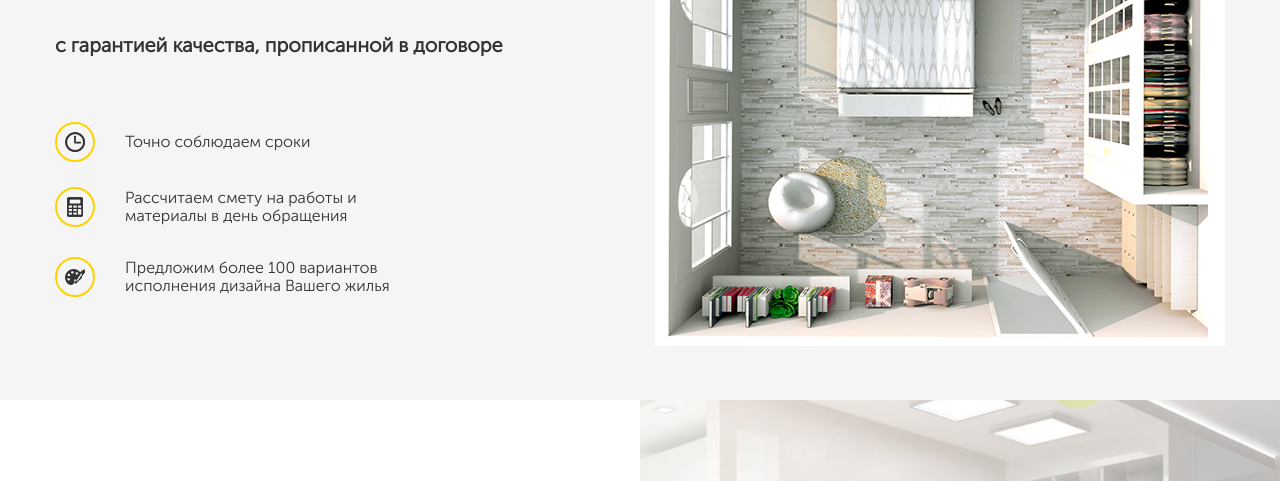
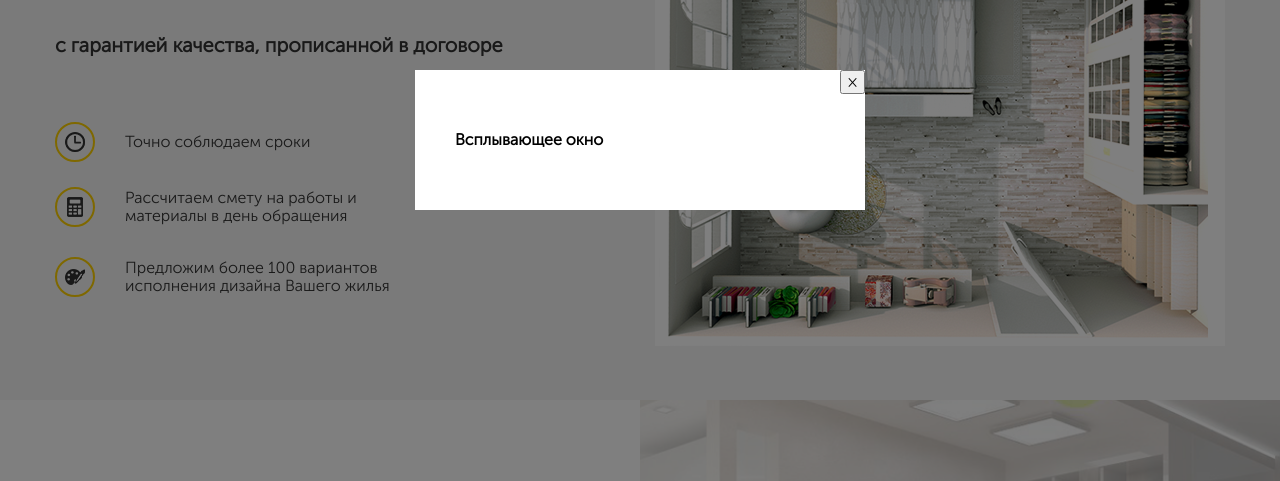
Before and after one commit to ridiculousdwarf1999/web-start, a plain HTML site: page src/index.html in a window 1280 px wide. Both pictures are taken after a click on the button "Перезвоните мне". Shown: the part 260-741 px from the top of the page. Drawn offline with Linux system fonts and the light colour scheme.

Commit message:
Создав вспывающее окно на чистом JavaScript

```diff
--- a/src/index.html
+++ b/src/index.html
@@ -23,7 +23,7 @@
             <a href="tel:+7(495)42-251-31" class="navbar__phone">+7 (495) 42-251-31</a>
           </div>
           <!-- /.navbar__contacts -->
-          <button class="button navbar__button">Перезвоните мне</button>
+          <button class="button navbar__button" id="button">Перезвоните мне</button>
         </div>
         <!-- /.navbar__info -->
       </div>
@@ -130,5 +130,16 @@
     <!-- /.offer section -->
   </main>
 
+  <div class="modal" id="modal">
+    <div class="modal-dialogue">
+      <button class="modal-dialogue__close" id="close">&times;</button>
+      <h4 class="modal-dialogue__title">Всплывающее окно</h4>
+    </div>
+    <!-- /.modal-dialogue -->
+  </div>
+  <!-- /.modal -->
+
+  <script src="js/main.js"></script>
+
 </body>
 </html>
--- /dev/null
+++ b/src/js/main.js
@@ -0,0 +1,11 @@
+var button = document.querySelector('#button');
+var modal = document.querySelector('#modal');
+var close = document.querySelector('#close');
+
+button.addEventListener('click', function() {
+  modal.classList.add('modal_active');
+});
+
+close.addEventListener('click', function() {
+  modal.classList.remove('modal_active');
+});
--- /dev/null
+++ b/src/sass/blocks/_modal.sass
@@ -0,0 +1,22 @@
+.modal
+  position: fixed
+  left: 0
+  top: 0
+  width: 100%
+  height: 100%
+  background-color: rgba(#000, 0.5)
+  display: none
+  &_active
+    display: flex
+  &-dialogue
+    margin: auto
+    max-width: 450px
+    width: 90%
+    min-width: 200px
+    background-color: #fff
+    padding: 40px
+    position: relative
+    &__close
+      position: absolute
+      top: 0
+      right: 0
--- a/src/sass/blocks/style.sass
+++ b/src/sass/blocks/style.sass
@@ -5,3 +5,4 @@
 @import 'fonts'
 @import 'mixins'
 @import 'offer'
+@import 'modal'
```
Also changed, not shown: src/css/style.css, 1 other file.
